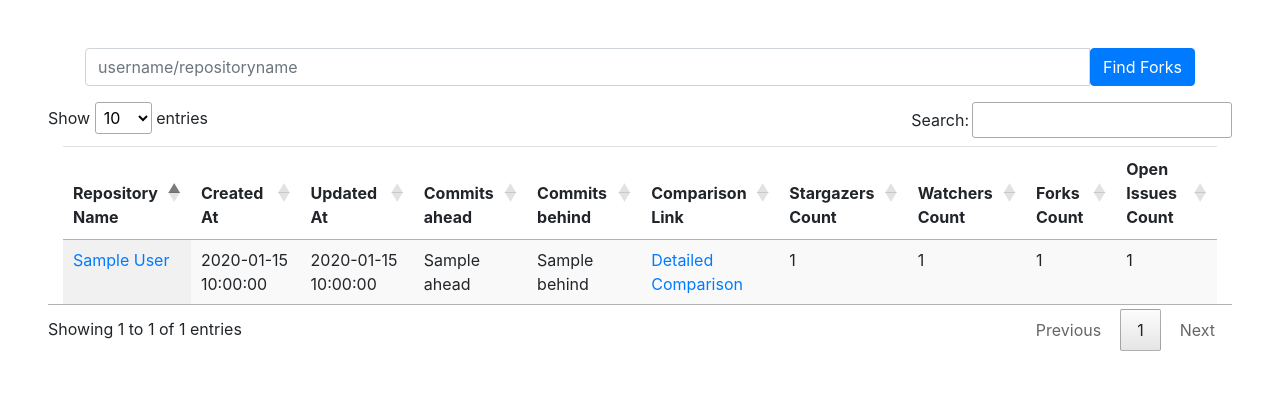
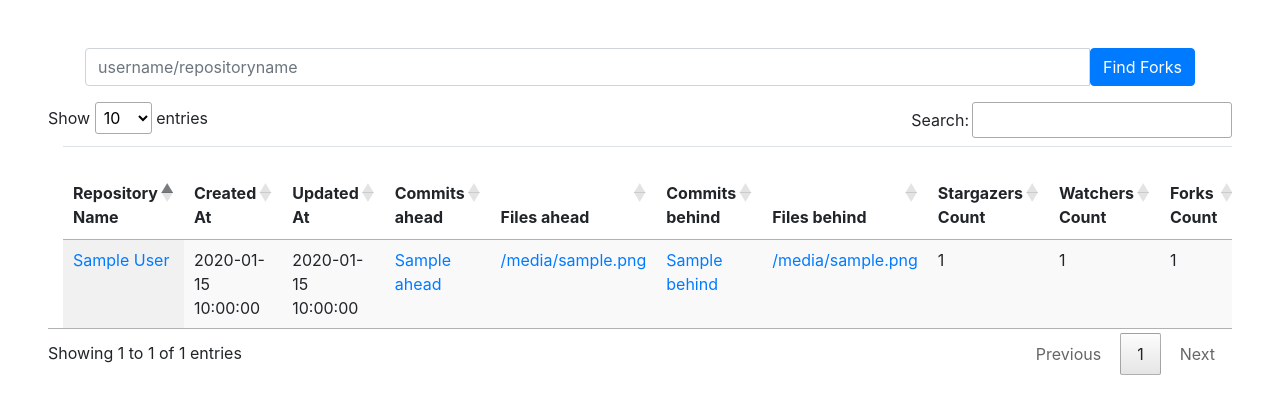
Before and after one commit to abhishek9sharma/ForkInfo, a Flask app: template templates/forks.html in a window 1280 px wide. Shown: the top 414 px of the page. Run offline with Flask 2, Linux system fonts and the light colour scheme; the template is opened without the code that fills it: most values are stand-ins (such as "Sample title", 1, 10 or a date in 2020); some libraries are stand-ins or nearby versions.

Commit message:
Templates added

```diff
--- a/templates/forks.html
+++ b/templates/forks.html
@@ -10,10 +10,12 @@
               <th> Created At</th>
               <th> Updated At</th>
               <th> Commits ahead</th>
+              <th> Files ahead</th>
+
               <th> Commits behind</th>
-              <th> Comparison Link</th>
+              <th> Files behind</th>
 
-
+              <!-- <th> Comparison Link</th>-->
               <th> Stargazers Count</th>
               <th> Watchers Count</th>
               <th> Forks Count</th>
@@ -27,13 +29,28 @@
              <td> <a href ="https://github.com/{{repo['full_name']}}">{{ repo['full_name'] }}</a></td>
              <td> {{ repo['created_at'] }} </td>
              <td> {{ repo['updated_at'] }} </td>
-             <td> {{ repo['ahead'] }} </td>
-             <td> {{ repo['behind'] }} </td>
-               {% if repo['ahead']==-1 or repo['behind']==-1 %}
+
+             {% if repo['ahead']==-1 or repo['files_ahead']==-1 %}
+               <td>Error Occured</td>
+               <td>Error Occured</td>
+            {% else %}
+            <td> <a href ="https://github.com/{{parent_user}}/{{repo['name']}}/compare/master...{{repo['owner']['login']}}:master">{{ repo['ahead'] }} </a></td>
+            <td> <a href ="https://github.com/{{parent_user}}/{{repo['name']}}/compare/master...{{repo['owner']['login']}}:master">{{ repo['files_ahead'] }}</a> </td>
+
+             {% endif %}
+
+
+            {% if repo['behind']==-1 or repo['files_behind']==-1 %}
+                  <td>Error Occured</td>
                   <td>Error Occured</td>
                {% else %}
-                  <td> <a href ="https://github.com/{{repo['full_name']}}/compare/master...{{parent_user}}:master">Detailed Comparison</a></td>
+               <td> <a href ="https://github.com/{{repo['full_name']}}/compare/master...{{parent_user}}:master">{{ repo['behind'] }} </a></td>
+               <td> <a href ="https://github.com/{{repo['full_name']}}/compare/master...{{parent_user}}:master">{{ repo['files_behind'] }} </td>
+
                {% endif %}
+
+               <!-- <td> <a href ="https://github.com/{{repo['full_name']}}/compare/master...{{parent_user}}:master">Detailed Comparison</a></td> -->
+
              <td> {{ repo['stargazers_count'] }} </td>
              <td> {{ repo['watchers_count'] }} </td>
              <td> {{ repo['forks_count'] }} </td>
```
